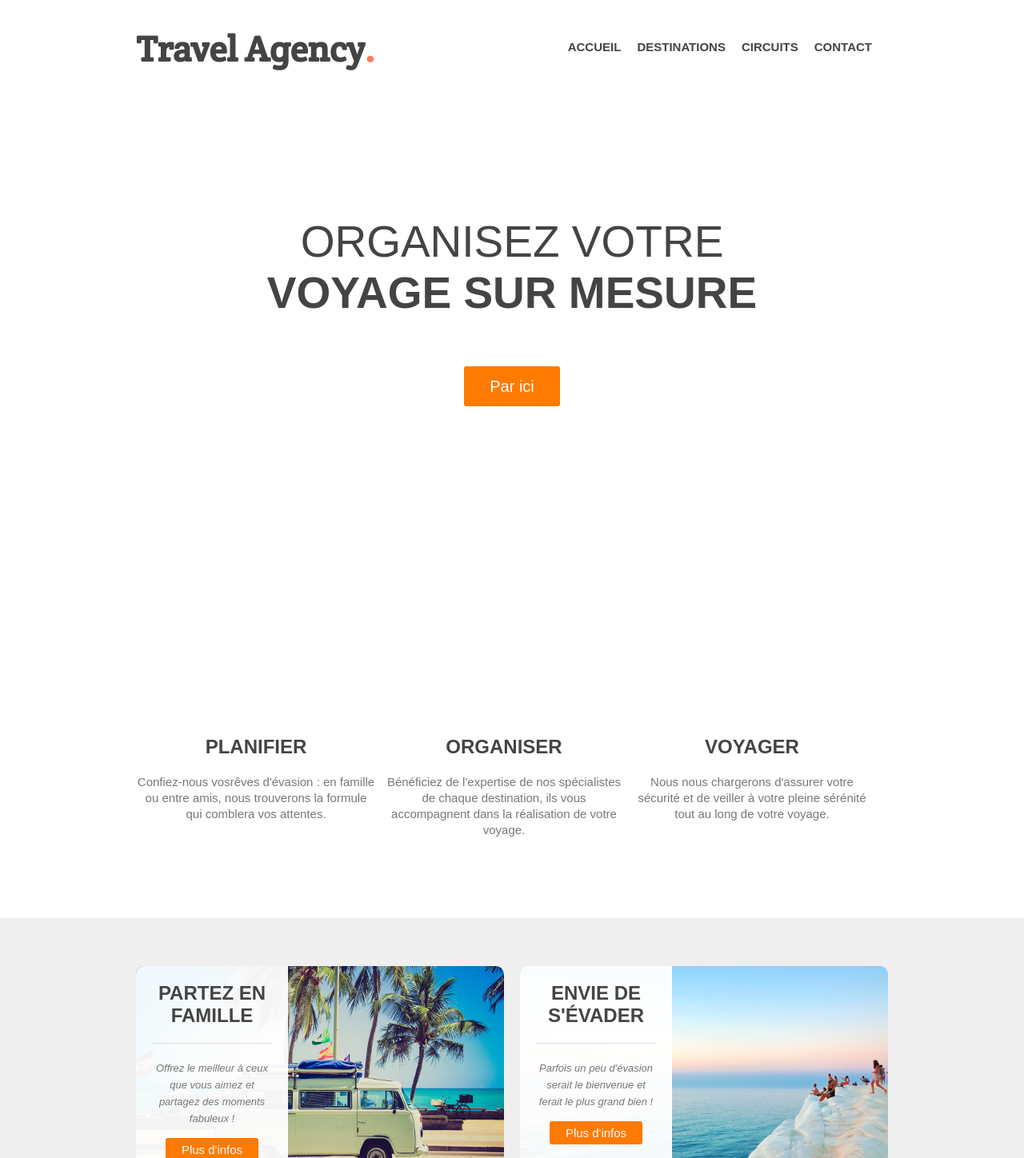
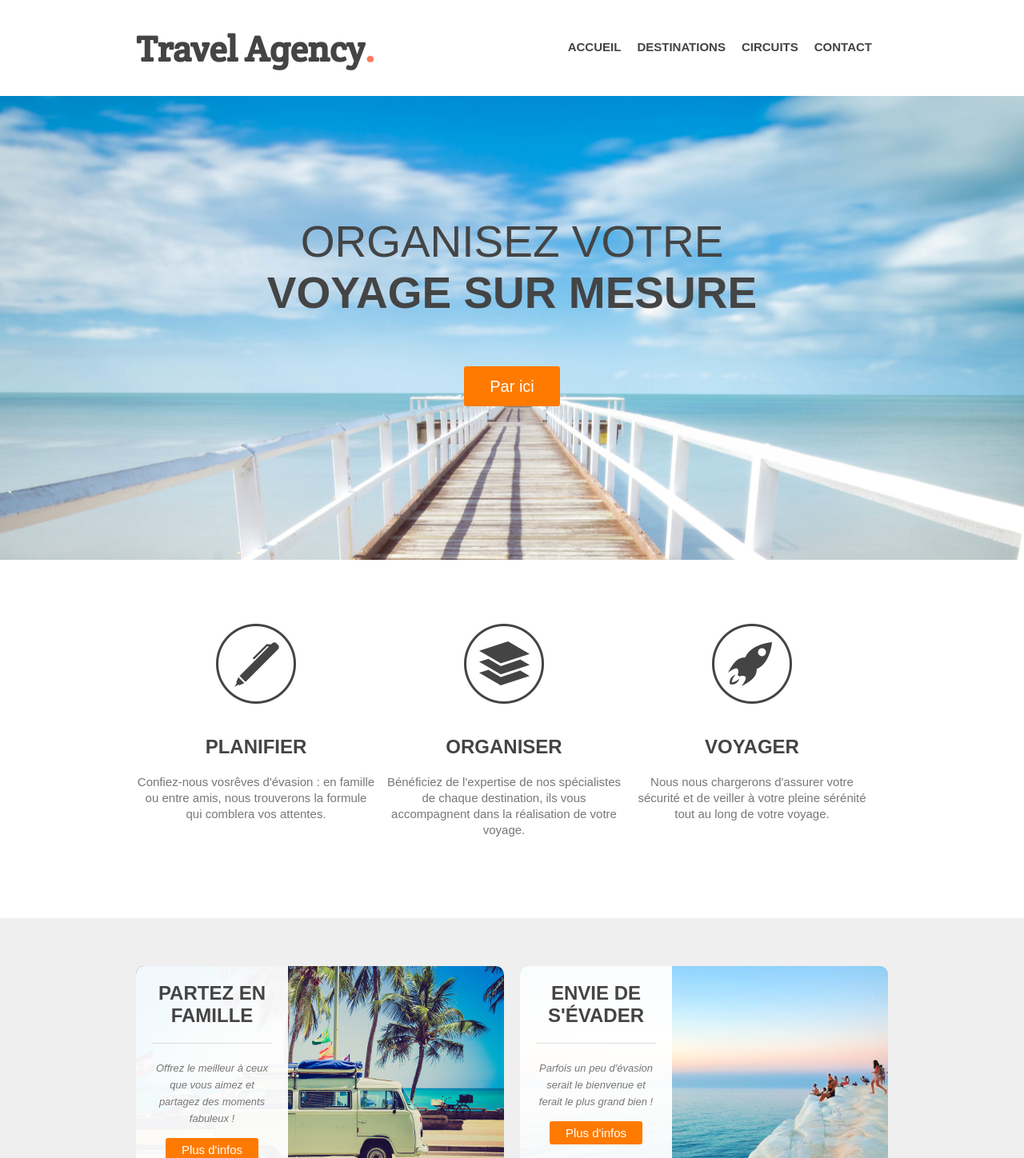
Before and after one commit to FionaLeroy/Travel_Agency, a plain HTML site: page Index.html in a window 1280 px wide. Shown: the top 1448 px of the page at 80% size. Drawn offline with Linux system fonts and the light colour scheme.

Commit message:
Update Styles.css

```diff
--- a/Styles.css
+++ b/Styles.css
@@ -96,7 +96,7 @@ header nav ul li a
 #main-image
 {
 	height: 580px;
-	background: url('images/main.jpg') center;
+	background: url('main.jpg') center;
 }
 #main-image h2
 {
@@ -148,15 +148,15 @@ header nav ul li a
 }
 #step-1
 {
-	background: url('images/steps-icon-1.png') no-repeat top center;
+	background: url('steps-icon-1.png') no-repeat top center;
 }
 #step-2
 {
-	background: url('images/steps-icon-2.png') no-repeat top center;
+	background: url('steps-icon-2.png') no-repeat top center;
 }
 #step-3
 {
-	background: url('images/steps-icon-3.png') no-repeat top center;
+	background: url('steps-icon-3.png') no-repeat top center;
 }
 
 /*POSSIBILITIES*/
```
